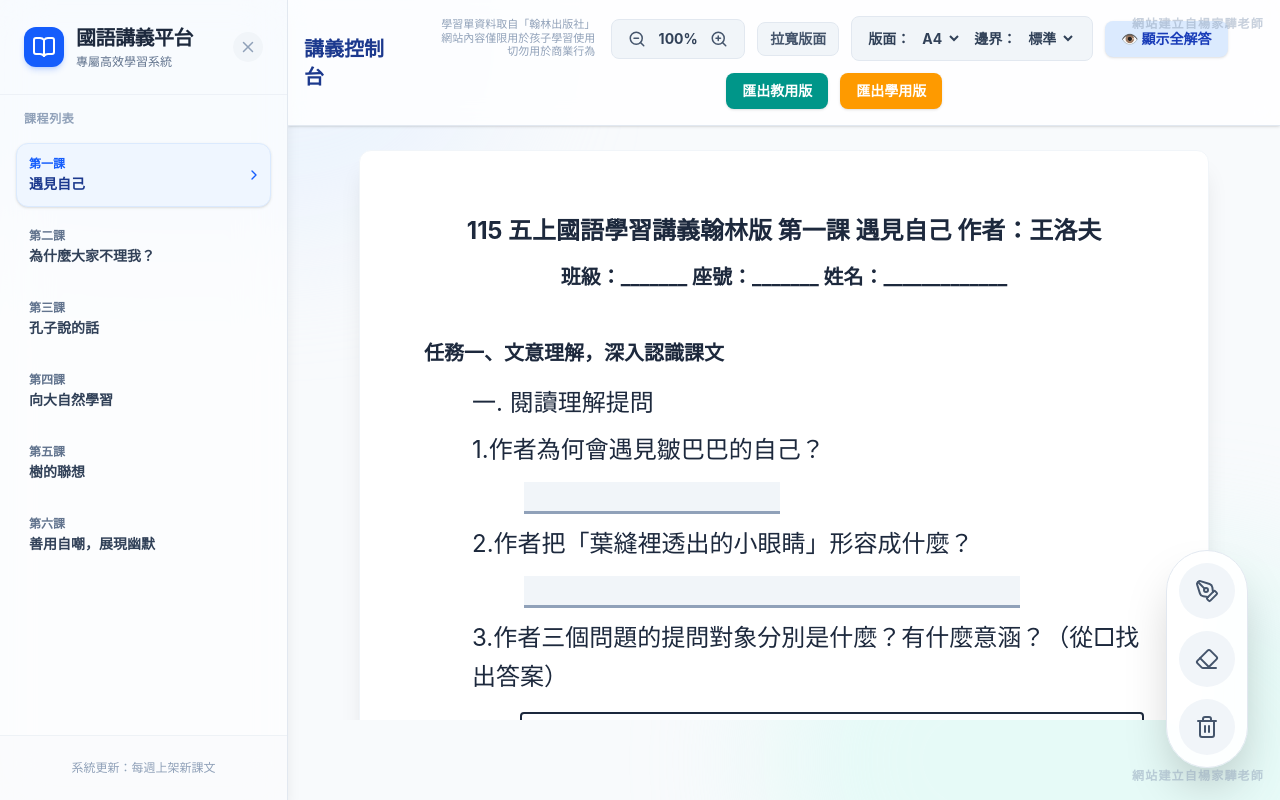
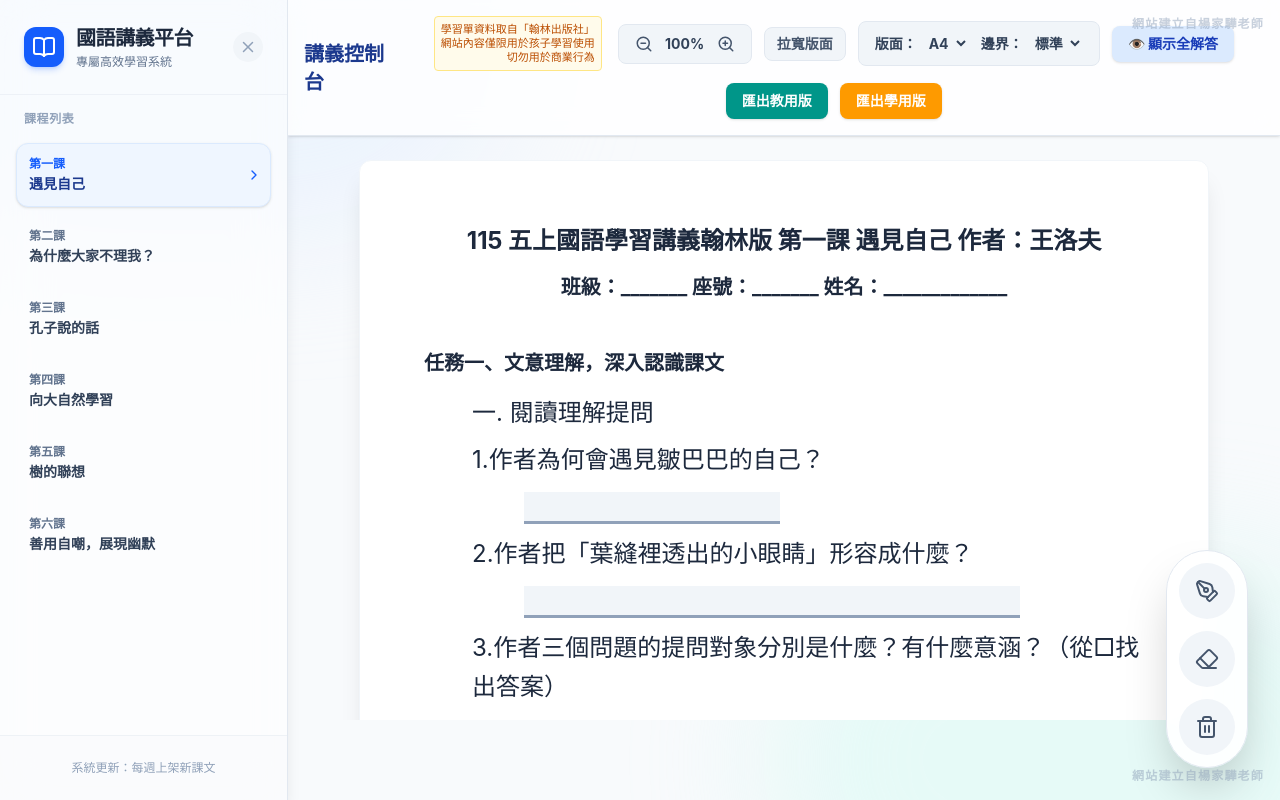
Before and after one commit to chy23/mandarin-handout-app, a React (Vite) app: page / in a window 1280 px wide. Built offline with nearby package versions, Linux system fonts and the light colour scheme.

Commit message:
更改版權註記顏色為溫和顯眼的琥珀色

```diff
--- a/src/components/HandoutViewer.jsx
+++ b/src/components/HandoutViewer.jsx
@@ -399,7 +399,7 @@ export default function HandoutViewer({ lesson, isSidebarOpen, setIsSidebarOpen
         </div>
         <div className="flex gap-3 flex-wrap justify-center items-center">
           {/* 版權註記 */}
-          <div className="text-[11px] text-slate-400 text-right leading-tight mr-1 hidden md:block">
+          <div className="text-[11px] text-amber-700 bg-amber-50 border border-amber-200 p-1.5 rounded text-right leading-tight mr-1 hidden md:block">
             學習單資料取自「翰林出版社」<br/>
             網站內容僅限用於孩子學習使用<br/>
             切勿用於商業行為
```
